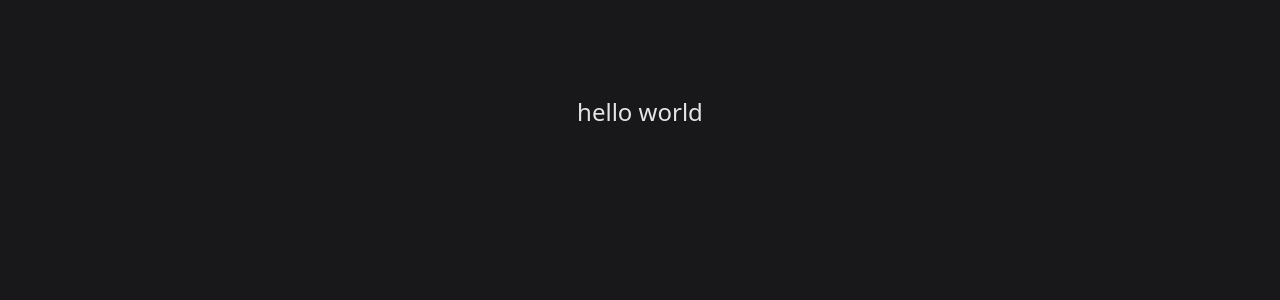
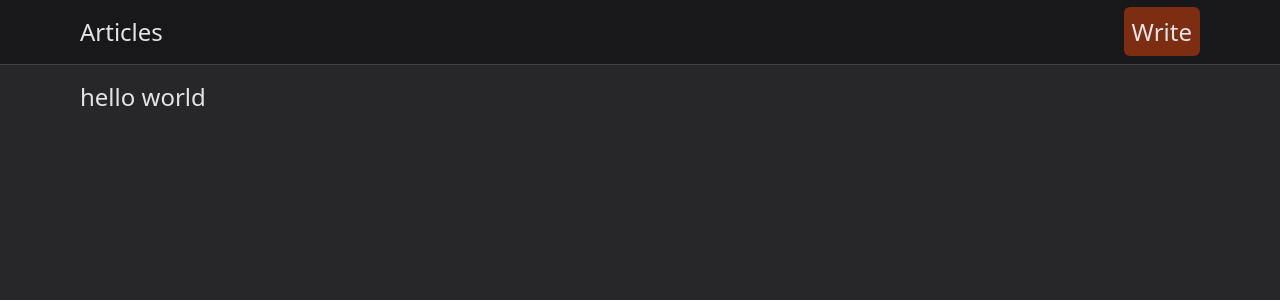
Before and after one commit to Lootmann/nextjs-prisma-easy, a Next.js app: page / in a window 1280 px wide. Shown: the top 300 px of the page. Built offline with nearby package versions, Linux system fonts and the light colour scheme.

Commit message:
app: base layout

```diff
--- /dev/null
+++ b/src/app/components/Header.tsx
@@ -0,0 +1,23 @@
+import Link from "next/link";
+import React from "react";
+
+export function Header() {
+  return (
+    <div className="flex justify-between gap-8 border-b border-zinc-700 p-4 px-20">
+      <h1>
+        <Link href="/" className="text-2xl">
+          Articles
+        </Link>
+      </h1>
+
+      <p>
+        <Link
+          href="/"
+          className="text-2xl bg-orange-900 hover:bg-orange-700 p-2 rounded-md"
+        >
+          Write
+        </Link>
+      </p>
+    </div>
+  );
+}
--- a/src/app/layout.tsx
+++ b/src/app/layout.tsx
@@ -1,4 +1,15 @@
+import { Header } from "./components/Header";
+import { Nunito } from "next/font/google";
 import "./globals.css";
+
+export const metadata = {
+  title: "Nextjs 13 test",
+  description: "This is a test repository",
+};
+
+const font = Nunito({
+  subsets: ["latin"],
+});
 
 export default function RootLayout({
   children,
@@ -7,7 +18,21 @@ export default function RootLayout({
 }) {
   return (
     <html lang="en">
-      <body>{children}</body>
+      <head />
+
+      <body
+        className={
+          font.className +
+          `flex flex-col min-h-screen bg-zinc-900 text-zinc-200`
+        }
+      >
+        <Header />
+
+        {/* Header height and border px */}
+        <main className="h-[calc(100vh-4rem-1px)] bg-zinc-800 py-4 px-20">
+          {children}
+        </main>
+      </body>
     </html>
   );
 }
--- a/src/app/page.tsx
+++ b/src/app/page.tsx
@@ -1,9 +1,7 @@
 export default function Home() {
   return (
-    <main className="flex min-h-screen flex-col items-center justify-between p-24 bg-zinc-900 text-zinc-200">
-      <div>
-        <p className="text-2xl">hello world</p>
-      </div>
-    </main>
+    <div>
+      <p className="text-2xl">hello world</p>
+    </div>
   );
 }
```
